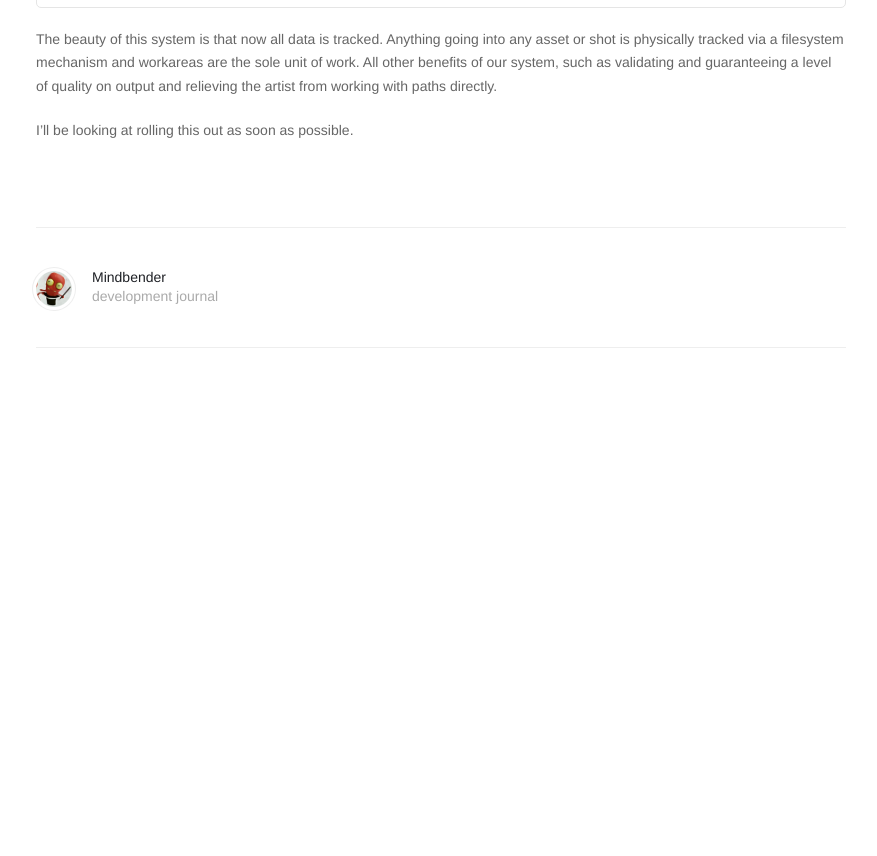
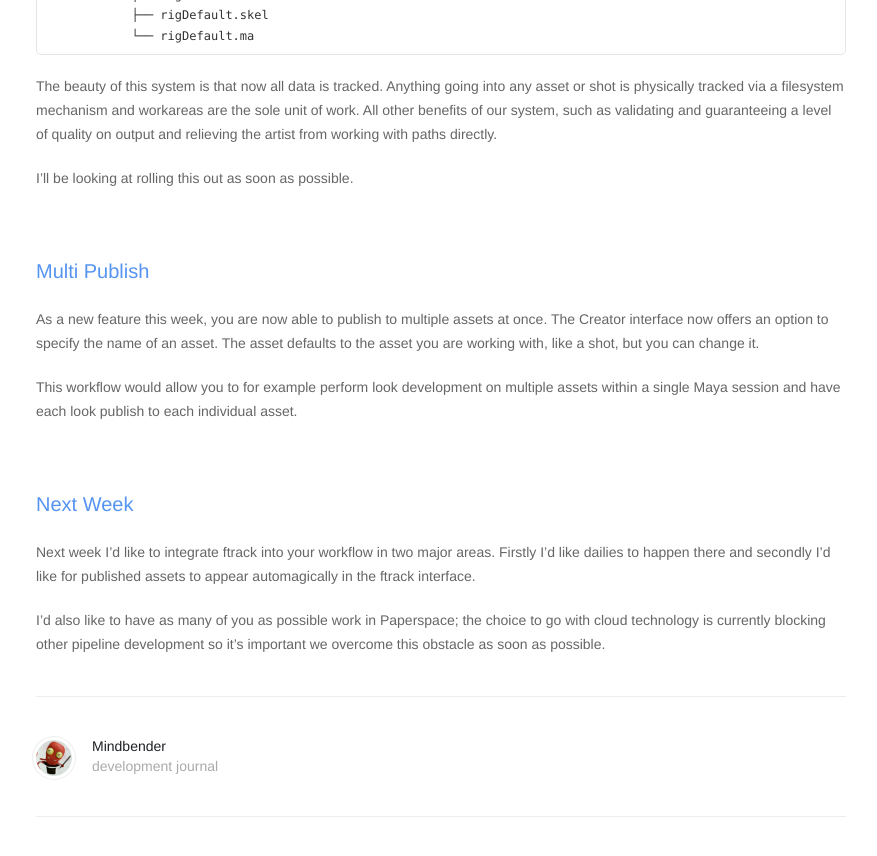
Before and after one commit to mindbender-studio/journal, a Jekyll site: the page built from _posts/2017-06-04-week-11.md, in a window 1280 px wide and 900 px high, scrolled down 5732 px. Shown: the top 856 px of the window, without its empty margins (199-1076 px from the left). Built offline with Jekyll 4.4.1, drawn with Linux system fonts in a browser that asks for light colours; nearby versions of some CDN libraries; before the commit the page ends 6220 px from its top, so only the background shows below that; some of the changed text lies outside the part shown.

Commit message:
Add next week

```diff
--- a/_posts/2017-06-04-week-11.md
+++ b/_posts/2017-06-04-week-11.md
@@ -13,6 +13,8 @@ This week I've been with you on-premise in Gothenburg Sweden, gauging workflow a
 - [Production Tracking](#Production-Tracking)
 - [ftrack](#ftrack)
 - [Rythm & Hues](#rythm-hues)
+- [Multi Publish](#multi-publish)
+- [Next Week](#next-week)
 
 <br>
 
@@ -167,3 +169,17 @@ The beauty of this system is that now all data is tracked. Anything going into a
 I'll be looking at rolling this out as soon as possible.
 
 <br>
+
+### Multi Publish
+
+As a new feature this week, you are now able to publish to multiple assets at once. The Creator interface now offers an option to specify the name of an asset. The asset defaults to the asset you are working with, like a shot, but you can change it.
+
+This workflow would allow you to for example perform look development on multiple assets within a single Maya session and have each look publish to each individual asset.
+
+<br>
+
+### Next Week
+
+Next week I'd like to integrate ftrack into your workflow in two major areas. Firstly I'd like dailies to happen there and secondly I'd like for published assets to appear automagically in the ftrack interface.
+
+I'd also like to have as many of you as possible work in Paperspace; the choice to go with cloud technology is currently blocking other pipeline development so it's important we overcome this obstacle as soon as possible.
```
